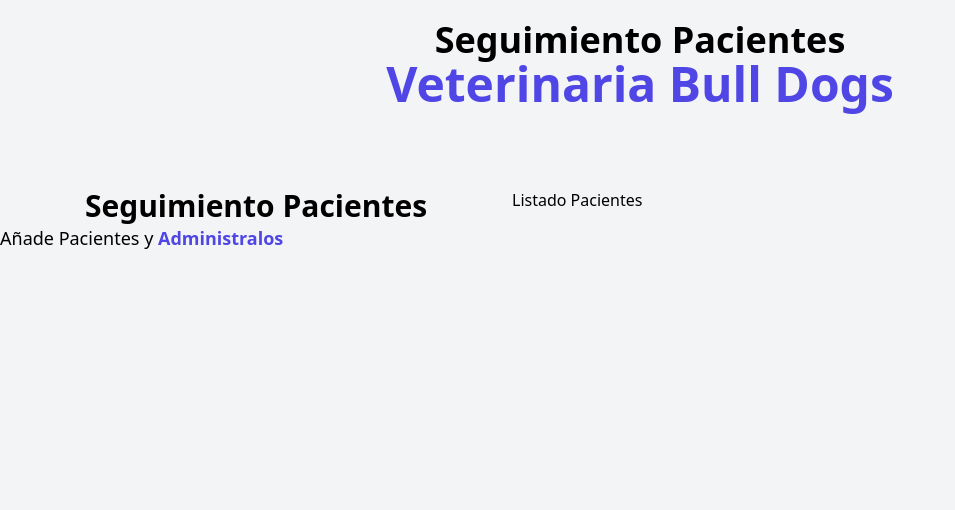
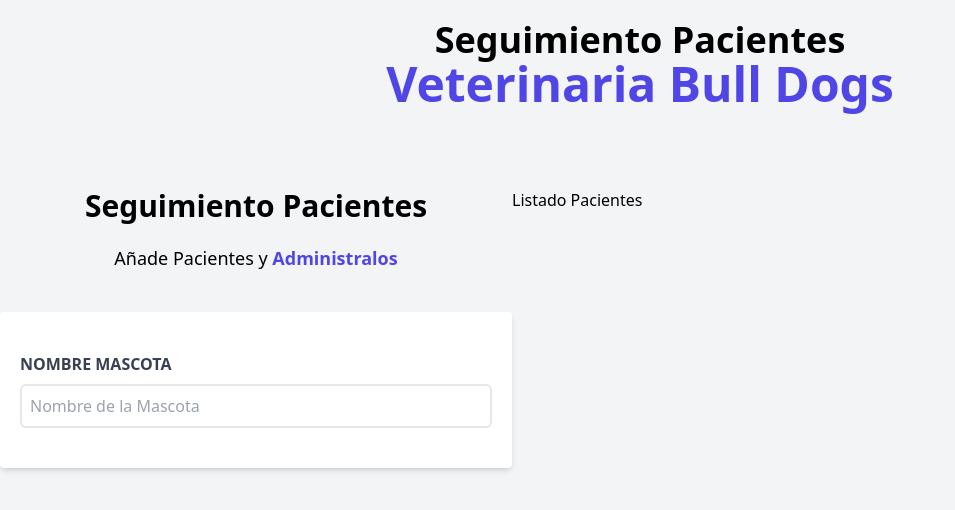
Before and after one commit to Gabipretel/clinic-animals-bull-dogs, a React (Vite) app: page / in a window 1280 px wide. Shown: the top 510 px of the page, without its empty margins (0-955 px from the left). Built offline with nearby package versions, Linux system fonts and the light colour scheme.

Commit message:
clinic-animals-v1.2

```diff
--- a/src/components/Formulario.jsx
+++ b/src/components/Formulario.jsx
@@ -4,10 +4,24 @@
   return (
     <div className='md:w-1/2 lg:w-2/5'>
         <h2 className='font-black text-3xl text-center'>Seguimiento Pacientes</h2>
-        <p className='text-lg'>Añade Pacientes y {''}
+        <p className='text-lg mt-5 text-center mb-10'>Añade Pacientes y {''}
         <span className='text-indigo-600 font-bold '> Administralos</span>
         </p>
+
+        <form className='bg-white shadow-md rounded py-10 px-5'>
+            <div>
+                <label htmlFor='mascota' className='block text-gray-700 uppercase font-bold'>Nombre Mascota</label>
+                <input
+                    id= 'mascota'
+                    type="text"
+                    placeholder='Nombre de la Mascota'
+                    className='border-2 w-full p-2 mt-2 placeholder-gray-400 rounded-md'
+                />
+            </div>
+        </form>
+
     </div>
+
   )
 }
 
```
